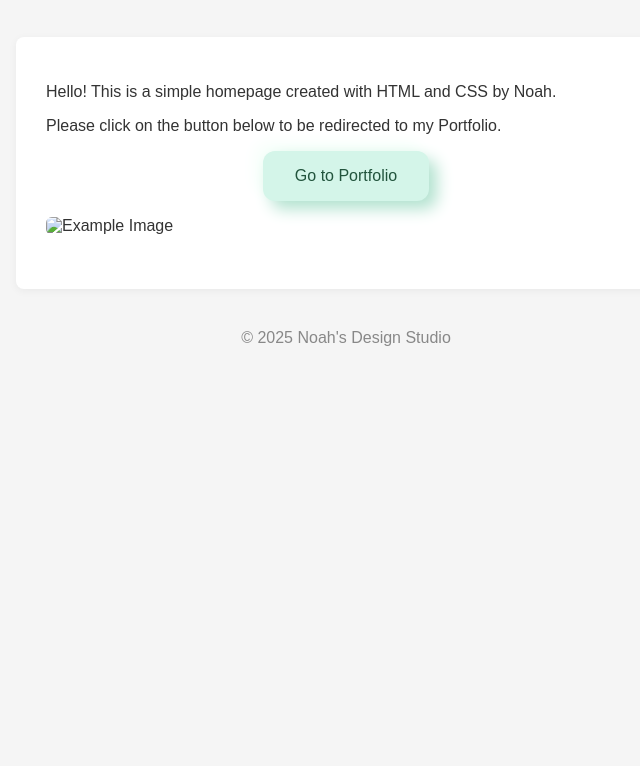
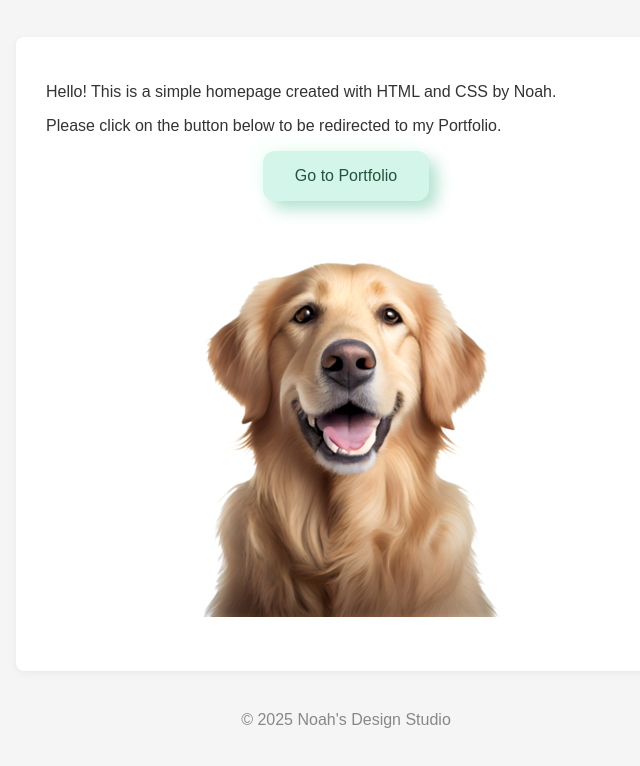
Before and after one commit to Wonka15/wonka15.github.io, a plain HTML site: page index.html in a window 1280 px wide. Shown: the part 120-886 px from the top of the page, without its empty margins (294-934 px from the left). Before the commit the page ends 800 px from the top, so only its background shows below. Drawn offline with Linux system fonts and the light colour scheme.

Commit message:
Update index.html
images fix

```diff
--- a/index.html
+++ b/index.html
@@ -104,7 +104,7 @@
 
         <!-- # Main Image -->
         <img
-            src="Dog.png"
+            src="images/Dog.png"
             alt="Example Image"
             class="main-image">
     </main>
```
